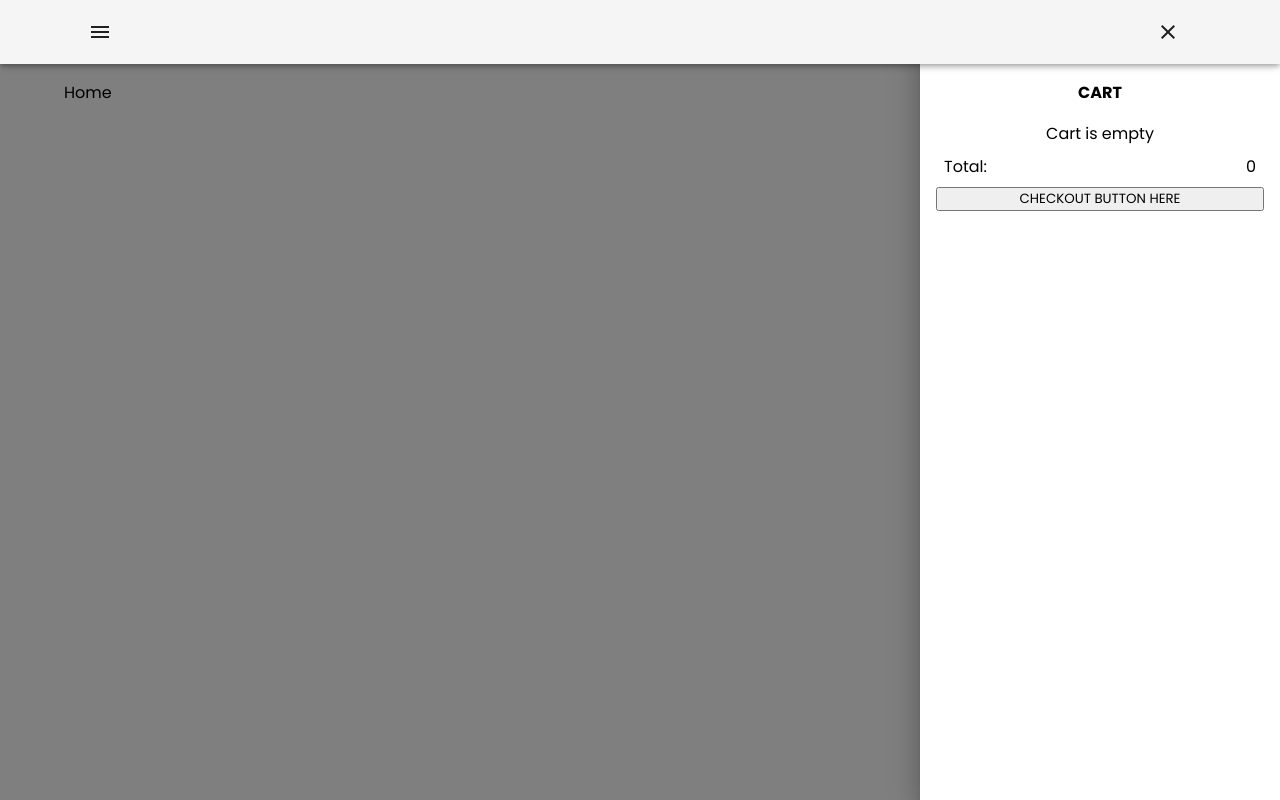
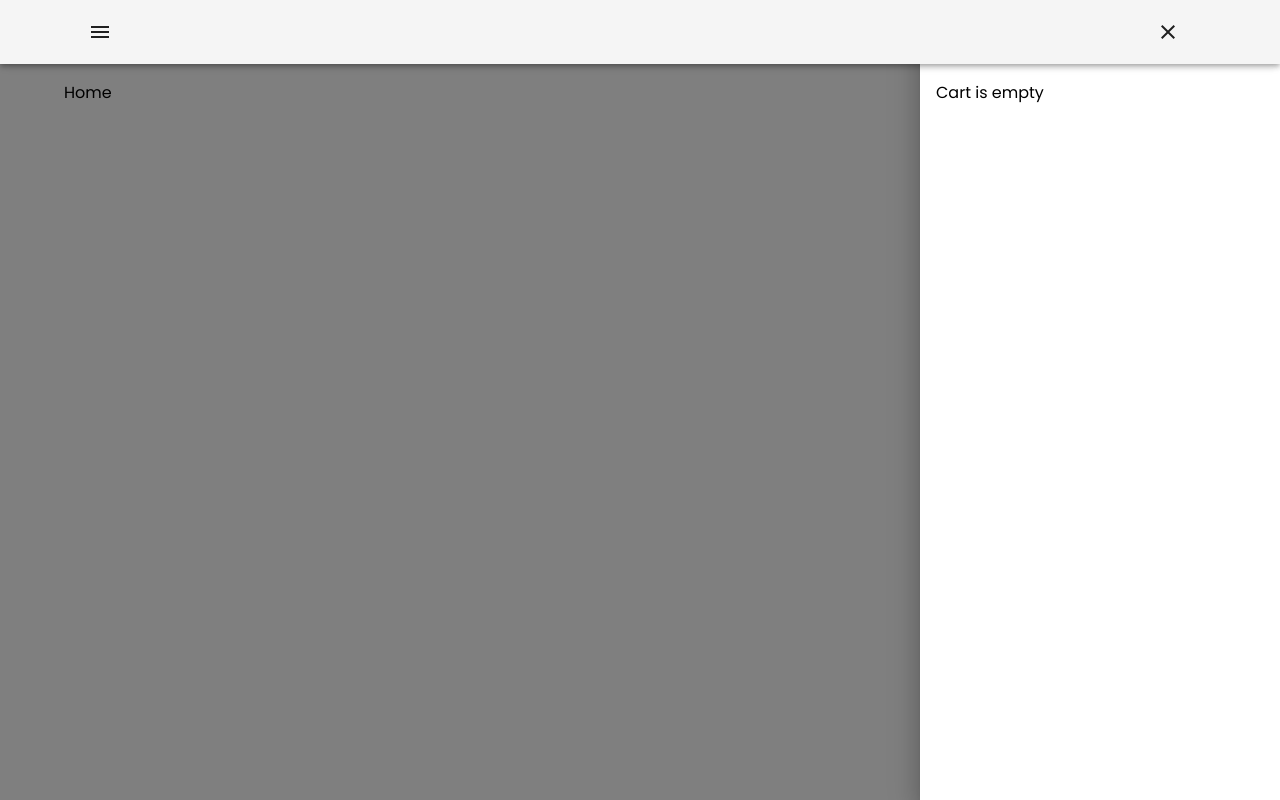
Before and after one commit to Zaai90/Webbshop-med-React, a React (Vite) app: page / in a window 1280 px wide. Both pictures are taken after a click on the button "cart". Shown: the top 800 px of the page. Built offline with nearby package versions, Linux system fonts and the light colour scheme.

Commit message:
cart styling + NavLink to checkout

```diff
--- a/src/components/CartDrawerContent.tsx
+++ b/src/components/CartDrawerContent.tsx
@@ -1,4 +1,5 @@
-import { Container } from "@mui/material";
+import { Button, Container } from "@mui/material";
+import { NavLink } from "react-router-dom";
 import styled from "styled-components";
 import { useCart } from "../contexts/CartContext";
 import CartDrawerItem from "./CartDrawerItem";
@@ -22,22 +23,33 @@ const Total = styled.div`
   padding: 0.5rem;
 `;
 
-const CartDrawerContent = () => {
+interface Props {
+  toggleDrawer: () => void;
+}
+
+const CartDrawerContent = ({ toggleDrawer }: Props) => {
   const { cart, totalAmount } = useCart();
   return (
     <>
+      {cart.length == 0 ? (
+        <div>Cart is empty</div>
+      ) : (
+        <>
           <Wrapper>
             <Title>CART</Title>
-        {cart.length == 0 && <div>Cart is empty</div>}
             {cart.map((cartItem) => (
               <CartDrawerItem key={cartItem.product.id} cartItem={cartItem} />
             ))}
           </Wrapper>
           <Total>
-        <span>Total: </span>
-        <span>{totalAmount}</span>
+            <span style={{ fontWeight: 500 }}>Total: </span>
+            <span>{totalAmount} SEK</span>
           </Total>
-      <button>CHECKOUT BUTTON HERE</button>
+          <NavLink onClick={toggleDrawer} to="checkout">
+            Checkout
+          </NavLink>
+        </>
+      )}
     </>
   );
 };
```
Lines whose indentation alone changed are shown as unchanged.
